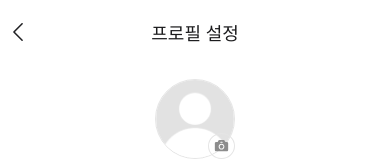
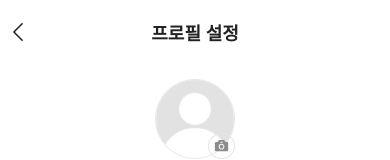
Before and after one commit to chooseongwoo/SPOT, a React Native app: screen / in a window 390 px wide. Shown: the top 160 px of the page. Built offline with nearby package versions, Linux system fonts and the light colour scheme.

Commit message:
chore :: change header title style

```diff
--- a/navigations/RootNavigator.tsx
+++ b/navigations/RootNavigator.tsx
@@ -18,6 +18,7 @@ export default function RootNavigator() {
           backgroundColor: theme.white,
         },
         headerTitleAlign: "center",
+        headerTitleStyle: { fontSize: 18, fontWeight: 600, color: theme.black },
       }}
     >
       <Stack.Screen
```
